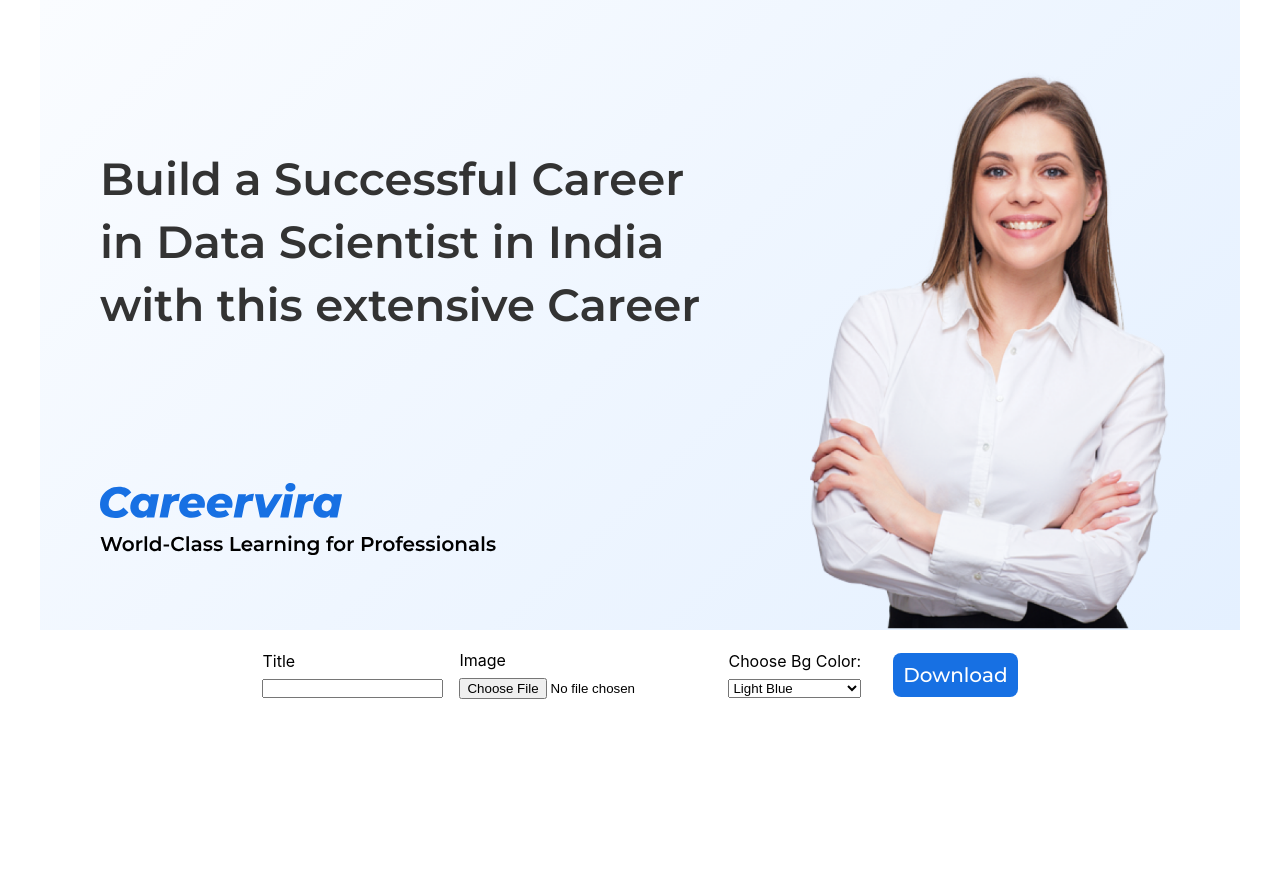
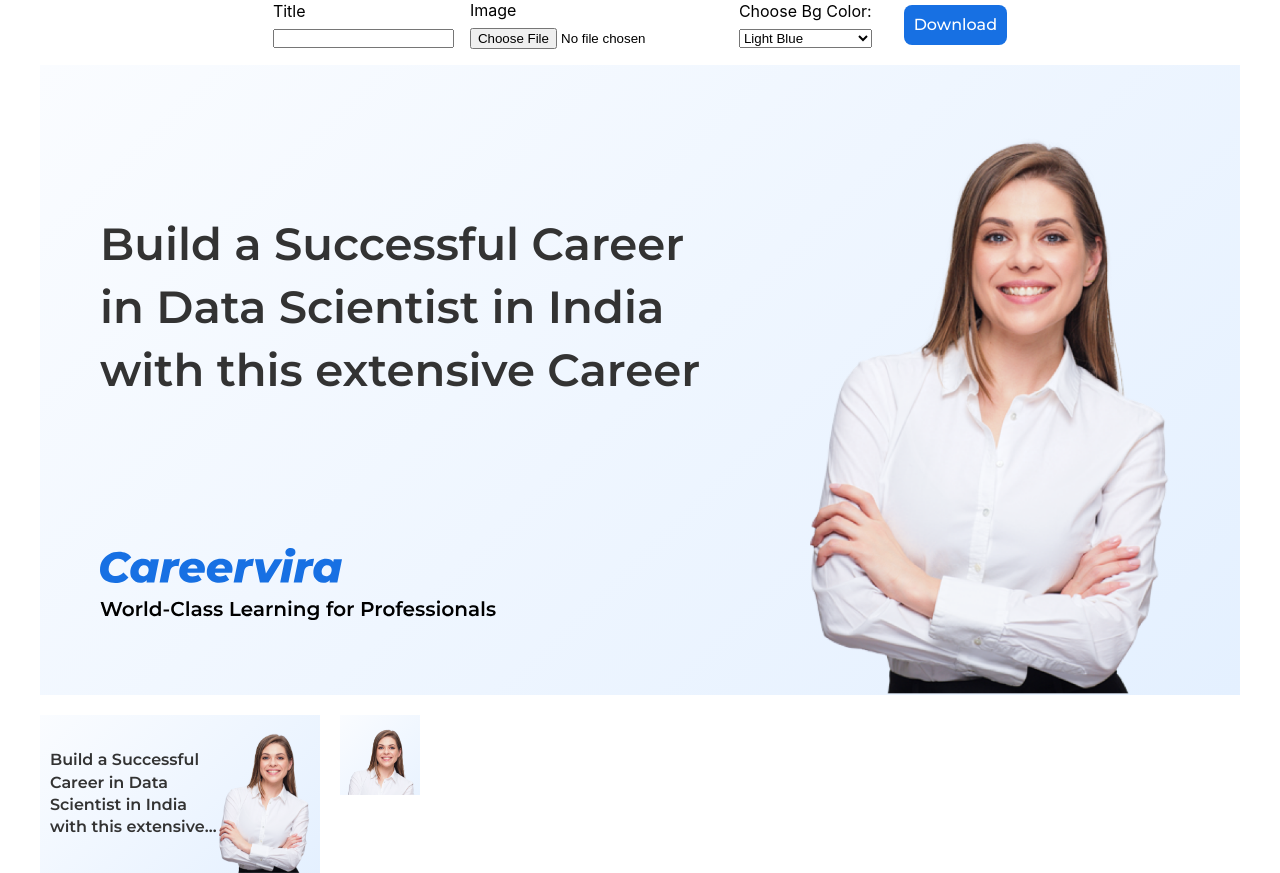
Before and after one commit to AnuragOodles/Careervira-banner, a React (Create React App) app: page / in a window 1280 px wide. Before the commit the page ends 800 px from the top, so only its background shows below. Built offline with nearby package versions, Linux system fonts and the light colour scheme.

Commit message:
banner v-2

```diff
--- a/package.json
+++ b/package.json
@@ -35,5 +35,8 @@
       "last 1 firefox version",
       "last 1 safari version"
     ]
+  },
+  "devDependencies": {
+    "@babel/plugin-proposal-private-property-in-object": "^7.21.11"
   }
 }
--- a/src/App.js
+++ b/src/App.js
@@ -1,10 +1,10 @@
 import './App.css';
-import Banner from './components/Banner';
+import BannerPage from './components/Banner/BannerPage';
 
 function App() {
   return (
     <div className="App">
-      <Banner/>
+      <BannerPage/>
     </div>
   );
 }
--- a/src/components/Banner.css
+++ /dev/null
@@ -1,132 +0,0 @@
-.flex-center{
-    display: flex;
-    flex-direction: column;
-    align-items: center;
-    justify-content: center;
-}
-
-h1 {
-    font-size: 45px;
-    line-height: 63px;
-    color: #333333;
-    font-weight: 600;
-    font-family: 'Montserrat', sans-serif;
-    /* padding-top: 60px; */
-    /* overflow-wrap: break-word;
-    word-wrap: break-word;
-    -ms-word-break: break-all;
-    word-break: break-all; */
-}
-
-#career-banner {
-    margin: 0 50px;
-    display: flex;
-    align-items: center;
-    justify-content: center;
-    flex-direction: column;
-    gap: 20px;
-}
-
-.right-box {
-    display: flex;
-    flex-direction: column;
-    justify-content: space-between;
-    max-width: 609px;
-    min-width: 609px;
-}
-
-.logo {
-    width: 397px;
-    height: 75px;
-    margin-bottom: 72px;
-}
-
-
-.career-banner {
-    width: 1200px;
-    height: 630px;
-    /* background: linear-gradient(136deg, #FAFCFF 0%, #E4F0FF 100%); */
-    padding: 0px 40px 0px 60px;
-    display: flex;
-    display: flex;
-    flex-wrap: nowrap;
-    gap: 74px;
-    position: relative;
-}
-
-.career-banner-main{
-    width: 1200px;
-    height: 630px;
-}
-
-.left-box{
-    width: 416px;
-    height: 629px;
-    display: flex;
-}
-
-.left-box-image {
-    object-fit: contain;
-    width: 100%;
-    /* height: 100%; */
-}
-
-
-
-button{
-    color: #FFFFFF;
-    background-color: #1770E3;
-    font-size: 14px;
-    font-weight: 600;
-    padding: 10px;
-    min-height: 40px;
-    border: none;
-    border-radius: 8px;
-    cursor: pointer;
-    text-align: center;
-    text-decoration: none;
-    font-size: 20px;
-    font-weight: 500;
-    font-family: 'Montserrat', sans-serif;
-}
-
-
-
-
-.linear-yellow,.linear-dark-blue,.linear-red, .linear-light-blue{
-    display: none;
-}
-
-.career-banner.light-blue .linear-light-blue{
-    display: block;
-}
-.career-banner.dark-blue .linear-dark-blue{
-    display: block;
-}
-.career-banner.yellow .linear-yellow{
-    display: block;
-}
-.career-banner.red .linear-red{
-    display: block;
-}
-
-
-
-/*  */
-
-
-.banner-buttons{
-    display: flex;
-    align-items: center;
-    justify-content: center;
-    width: 1200px;
-    margin-top: 20px;
-    grid-area: 16px;
-    gap: 16px;
-}
-
-.input-label-div{
-    display: flex;
-    flex-direction: column;
-    gap: 8px;
-}
--- /dev/null
+++ b/src/components/Banner/Banner.css
@@ -0,0 +1,179 @@
+.flex-center {
+    display: flex;
+    flex-direction: column;
+    align-items: center;
+    justify-content: center;
+}
+
+.flex-title {
+    display: flex;
+    flex-direction: column;
+    justify-content: center;
+}
+
+.img-fluid {
+    max-width: 100%;
+    height: auto;
+}
+
+h1 {
+    font-size: 45px;
+    line-height: 63px;
+    color: #333333;
+    font-weight: 600;
+    font-family: 'Montserrat', sans-serif;
+    /* padding-top: 60px; */
+}
+
+h2 {
+    font-size: 16px;
+    color: #333333;
+    font-weight: 600;
+    font-family: 'Montserrat', sans-serif;
+    line-height: 140%;
+    display: inline;
+    -webkit-line-clamp: 4;
+    text-overflow: ellipsis;
+    overflow: hidden;
+    display: -webkit-box;
+    -webkit-box-orient: vertical;
+}
+
+#career-banner {
+    /* margin: 0 50px; */
+    display: flex;
+    align-items: center;
+    justify-content: center;
+    flex-direction: column;
+    gap: 20px;
+    height: 100%;
+}
+
+.right-box {
+    display: flex;
+    flex-direction: column;
+    justify-content: space-between;
+    max-width: 609px;
+    min-width: 609px;
+}
+
+.logo {
+    width: 397px;
+    height: 75px;
+    margin-bottom: 72px;
+}
+
+
+.career-banner {
+    width: 100%;
+    height: 100%;
+    /* background: linear-gradient(136deg, #FAFCFF 0%, #E4F0FF 100%); */
+    padding: 0px 40px 0px 60px;
+    display: flex;
+    display: flex;
+    flex-wrap: nowrap;
+    gap: 74px;
+    position: relative;
+}
+
+.career-banner-main {
+    width: 1200px;
+    height: 630px;
+}
+
+.left-box {
+    width: 416px;
+    /* height: 629px; */
+    display: flex;
+    align-items:self-end;
+}
+
+.left-box-image {
+    object-fit: contain;
+    width: 100%;
+    height: 100%;
+}
+
+
+
+button {
+    color: #FFFFFF;
+    background-color: #1770E3;
+    font-size: 14px;
+    font-weight: 600;
+    padding: 10px;
+    min-height: 40px;
+    border: none;
+    border-radius: 8px;
+    cursor: pointer;
+    text-align: center;
+    text-decoration: none;
+    font-size: 16px;
+    font-weight: 500;
+    font-family: 'Montserrat', sans-serif;
+}
+
+
+.banner-buttons {
+    display: flex;
+    align-items: center;
+    justify-content: center;
+    width: 1200px;
+    margin-bottom: 16px;
+    grid-area: 16px;
+    gap: 16px;
+}
+
+.input-label-div {
+    display: flex;
+    flex-direction: column;
+    gap: 8px;
+}
+
+
+
+
+/* Web Banner */
+
+.career-banner-web {
+    width: 280px;
+    height: 158px;
+}
+
+.web-banner {
+    width: 100%;
+    height: 100%;
+    display: flex;
+    padding: 0 10px;
+    gap: 1px;
+}
+
+.web-title {
+    width: 65%;
+}
+
+#card-img-web {
+    width: 35%;
+    object-fit: cover;
+}
+
+/* Web Banner */
+
+.career-banner-mobile {
+    width: 80px;
+    height: 80px;
+    min-width: 80px;
+    min-height: 80px;
+    max-height: 80px;
+    max-width: 80px;
+    overflow: hidden;
+}
+
+
+.all-images-conatiner{
+    display: flex;
+    justify-content:flex-start ;
+    width: 1200px;
+    flex-wrap: wrap;
+    gap: 20px;
+}
--- a/src/components/Banner.jsx
+++ b/src/components/Banner/BannerPage.jsx
@@ -1,11 +1,16 @@
 import React, { useCallback, useRef, useState } from 'react';
-import {toJpeg } from 'html-to-image';
+import { toJpeg } from 'html-to-image';
 import './Banner.css'
-import BannerBox from './BannerBox';
+
+import BannerDesktop from './Banners/BannerDesktop'
+import BannerWeb from './Banners/BannerWeb';
+import BannerMobile from './Banners/BannerMobile';
 
 
-const Banner = () => {
-    const ref = useRef(null);
+const BannerPage = () => {
+    const desktopBannerRef = useRef(null);
+    const webBannerRef = useRef(null);
+    const mobileBannerRef = useRef(null);
 
 
     const [cardTitle, setCardTitle] = useState('Build a Successful Career in Data Scientist in India with this extensive Career');
@@ -25,43 +30,45 @@ const Banner = () => {
         }
     }
 
+    function toPhoto(ref, format) {
 
-    const onButtonClick = useCallback(() => {
-        if (ref.current === null) {
-            return
-        }
-
-        toJpeg(ref.current, { cacheBust: true, quality: 0.92 })
+        toJpeg(ref, { cacheBust: true, quality: 0.92 })
             .then((dataUrl) => {
                 const link = document.createElement('a')
-                link.download = `${cardTitle.split(" ").join("_")}.png`
+                link.download = `${cardTitle.split(" ").join("_")}_${format}.png`
                 link.href = dataUrl
                 link.click()
             })
             .catch((err) => {
                 console.log(err)
             })
-    }, [ref, cardTitle])
+
+    }
+
+
+    const onButtonClick = useCallback(() => {
+        if (desktopBannerRef.current === null) {
+            return
+        }
+
+        toPhoto(desktopBannerRef.current, '16x9');
+        toPhoto(webBannerRef.current, 'web');
+        toPhoto(mobileBannerRef.current, '1x1');
+
+
+    }, [desktopBannerRef, cardTitle])
 
     function storeImage(e) {
-        // setCardImage(e.target.value.replace(/C:\\fakepath\\/i, './images/'))
-        console.log(e.target.files, 'testing-image')
-        //
+        //  code for local storage
         const reader = new FileReader();
-
         reader.addEventListener('load', () => {
-            // console.log(reader.result , 'result')
             localStorage.setItem('recent-image', reader.result);
-
             const uploadedImage = localStorage.getItem('recent-image')
-
             if (uploadedImage) {
                 document.querySelector('#card-img').setAttribute('src', uploadedImage)
+                document.querySelector('#card-img-web').setAttribute('src', uploadedImage)
+                document.querySelector('#card-img-mobile').setAttribute('src', uploadedImage)
             }
-
-            console.log(uploadedImage, 'uploadedImage')
-
-            // ImageRef.current.setAttribute('src', localStorage.setItem('recent-image', uploadedImage))
         })
 
         reader.readAsDataURL(e.target.files[0])
@@ -69,9 +76,6 @@ const Banner = () => {
 
     return (
         <div className='flex-center'>
-            <div ref={ref} className='career-banner-main'>
-                <BannerBox cardTitle={cardTitle} cardImage={cardImage} cardBg={cardBackgroundColor()} />
-            </div>
             <div className='banner-buttons'>
                 <div className='input-label-div'>
                     <label htmlFor="card-title">Title</label>
@@ -100,8 +104,19 @@ const Banner = () => {
                 </div> */}
                 <button onClick={onButtonClick}>Download</button>
             </div>
+            <section className='all-images-conatiner'>
+            <div ref={desktopBannerRef} className='career-banner-main'>
+                <BannerDesktop cardTitle={cardTitle} cardImage={cardImage} cardBg={cardBackgroundColor()} />
+            </div>
+            <div ref={webBannerRef}  className='career-banner-web'>
+                <BannerWeb cardTitle={cardTitle} cardImage={cardImage} cardBg={cardBackgroundColor()}/>
+            </div>
+            <div ref={mobileBannerRef}  className='career-banner-mobile'>
+                <BannerMobile cardTitle={cardTitle} cardImage={cardImage} cardBg={cardBackgroundColor()}/>
+            </div>
+            </section>
         </div>
     )
 }
 
-export default Banner;
+export default BannerPage;
--- a/src/components/BannerBox.jsx
+++ b/src/components/Banner/Banners/BannerDesktop.jsx
@@ -1,7 +1,7 @@
 import { useRef } from 'react';
-import './Banner.css'
+import '../Banner.css'
 
-const BannerBox = ({ cardTitle, cardImage, cardBg }) => {
+const BannerDesktop = ({ cardTitle, cardImage, cardBg }) => {
 
     const ImageRef = useRef('')
 
@@ -9,13 +9,13 @@ const BannerBox = ({ cardTitle, cardImage, cardBg }) => {
         <div id="career-banner">
             <div className='career-banner' style={{ background: cardBg }}>
                 <div className="right-box">
-                    <div className='flex-center' style={{height: '100%'}}>
+                    <div className='flex-title' style={{height: '100%'}}>
                         <h1 id="card-title">{cardTitle}</h1>
                     </div>
                     <img className="logo" src="./images/careervira-logo-text.svg" alt="lgo" />
                 </div>
                 <div className="left-box">
-                    <img ref={ImageRef} id="card-img" className="left-box-image" src={cardImage} alt="card-img" />
+                    <img ref={ImageRef} id="card-img" className="left-box-image img-fluid" src={cardImage} alt="card-img" />
                 </div>
             </div>
 
@@ -23,4 +23,4 @@ const BannerBox = ({ cardTitle, cardImage, cardBg }) => {
     )
 }
 
-export default BannerBox;
+export default BannerDesktop;
--- /dev/null
+++ b/src/components/Banner/Banners/BannerMobile.jsx
@@ -0,0 +1,11 @@
+import React from 'react'
+
+const BannerMobile = ({ cardTitle, cardImage, cardBg }) => {
+  return (
+    <div className='mobile-banner' style={{ background: cardBg }}>
+      <img id='card-img-mobile' className='img-fluid' src={cardImage} alt="cardimage-mobile" />
+    </div>
+  )
+}
+
+export default BannerMobile;
--- /dev/null
+++ b/src/components/Banner/Banners/BannerWeb.jsx
@@ -0,0 +1,14 @@
+import React from 'react'
+
+const BannerWeb = ({ cardTitle, cardImage, cardBg }) => {
+  return (
+    <div className='web-banner' style={{ background: cardBg }}>
+      <div className='flex-title web-title'>
+        <h2>{cardTitle}</h2>
+      </div>
+      <img id='card-img-web' className='img-fluid' src={cardImage} alt="cardimage-web" />
+    </div>
+  )
+}
+
+export default BannerWeb;
```
Also changed, not shown: 1 other file (tests, documents, lock files or other folders).
